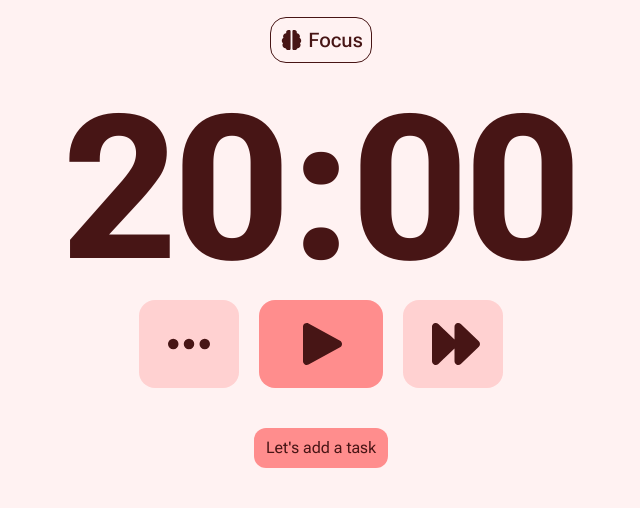
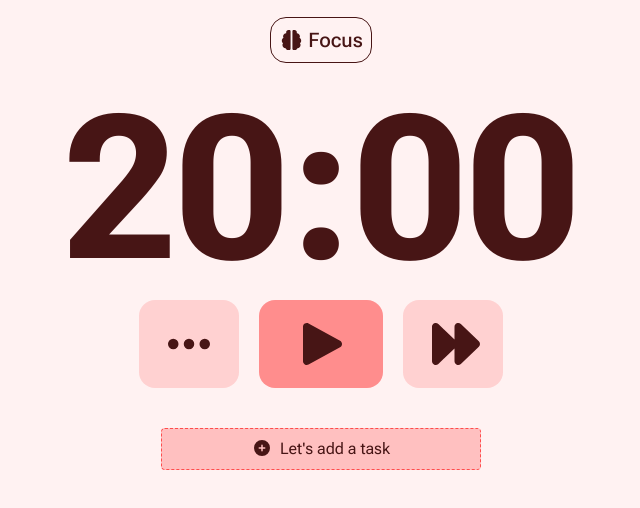
Before and after one commit to thheor/pomodoro, a React (Vite) app: page / in a window 1280 px wide. Shown: the top 508 px of the page, without its empty margins (319-959 px from the left). Built offline with nearby package versions, Linux system fonts and the light colour scheme.

Commit message:
add task error handling

```diff
--- a/src/Components/Task.jsx
+++ b/src/Components/Task.jsx
@@ -1,6 +1,6 @@
 import { useState, useEffect } from "react";
 import { FontAwesomeIcon } from '@fortawesome/react-fontawesome'
-import { faTrash, faCircleCheck } from '@fortawesome/free-solid-svg-icons';
+import { faTrash, faCircleCheck, faCirclePlus } from '@fortawesome/free-solid-svg-icons';
 
 export function Task(props){
     const [task, setTask] = useState(() => {
@@ -23,29 +23,35 @@ export function Task(props){
 
     const handleSubmit = (e) => {
         e.preventDefault();
-        let id = self.crypto.randomUUID();
-        const newTask = {id: id, item: input, isDone: false };
-        setTask(prev => [...prev, newTask]);
-        setInput('');
+        if(input !== ''){
+            let id = self.crypto.randomUUID();
+            const newTask = {id: id, item: input, isDone: false };
+            setTask(prev => [...prev, newTask]);
+            setInput('');
+        } else {
+            alert('Please input a text');
+        }
     }
 
     return(
-        <div className={`flex justify-center mt-10 font-display ${props.isFocus ? 'text-TextLight' : 'text-BreakText'}`}>
+        <div className={`flex justify-center mt-10 font-display mb-10 ${props.isFocus ? 'text-TextLight' : 'text-BreakText'}`}>
             {
                 !isTask ? <button onClick={handleIsTask}
-                className={`${props.isFocus ? 'bg-Focus-component/60 hover:bg-Focus-component/80' : 'bg-Break-component'}
-                transition ease-in-out duration-200 p-2 px-3 rounded-xl`}>Let's add a task</button>
+                className={`${props.isFocus ? 'bg-Focus-component/30 hover:bg-Focus-component/50' : 'bg-Break-component'}
+                transition ease-in-out duration-150 p-2 w-80 px-3 border border-Focus-component border-dashed rounded`}>
+                    <FontAwesomeIcon icon={faCirclePlus} className="mr-2" />
+                    Let's add a task</button>
                 :
                 <div>
-                    <form action="" className="flex gap-5">
-                        <input type="text" name="item" id="task" placeholder="add a task..." value={input} onChange={(e) => {setInput(e.target.value)}}
+                    <form action="" className="flex gap-5 justify-center">
+                        <input type="text" name="item" id="task" placeholder="What are you working on?" value={input} onChange={(e) => {setInput(e.target.value)}}
                         className={`${props.isFocus ? 'border-Focus-component ' : 'border-Break-component'}
                         p-2 border rounded-md focus:outline-none w-70`} />
                         <button onClick={handleSubmit}
                         className={`${props.isFocus ? 'bg-Focus-component/60 border-Focus-component text-TextLight hover:bg-Focus-component/30' : 'bg-Break-component/60 border-Break-component hover:bg-Break-component/40'}
                         border p-2 rounded-md cursor-pointer transition duration-200 ease-in-out`}>Add Task</button>
                     </form>
-                    <ul className="relative">{task.map((list) => {
+                    <ul className="">{task.map((list) => {
 
                         const handleRemove = () => {
                             const newList = task.filter(items => items.id !== list.id);
@@ -54,8 +60,12 @@ export function Task(props){
                         }
 
                         const handleCheck = () => {
-                            console.log('clicked')
-                            const newList = task.map(items => items.id === list.id ? { id: items.id, item: items.item, isDone: true } : { id: items.id, item: items.item, isDone: items.isDone });
+                            let newList;
+                            if(list.isDone === false){
+                                newList = task.map(items => items.id === list.id ? { id: items.id, item: items.item, isDone: true } : { id: items.id, item: items.item, isDone: items.isDone });
+                            } else {
+                                newList = task.map(items => items.id === list.id ? { id: items.id, item: items.item, isDone: false } : { id: items.id, item: items.item, isDone: items.isDone });
+                            }
                             console.log(newList);
                             setTask(newList);
                         }
@@ -63,13 +73,13 @@ export function Task(props){
                         return (
                         <li key={list.id}
                         className={`${props.isFocus ? 'bg-Focus-component/30' : 'bg-Break-component/30 '}
-                        ${list.isDone ? 'line-through brightness-50 pointer-events-none' : 'transiiton duration-300 ease-in-out hover:scale-102'}
-                        mt-2 p-2 rounded-md `}>
+                        ${list.isDone ? 'line-through brightness-50' : 'transiiton duration-150 ease-in-out hover:scale-102'}
+                        relative text-xl mt-2 p-2 pr-15 rounded-md max-w-md`}>
                             {list.item}
                             <FontAwesomeIcon icon={faCircleCheck} onClick={handleCheck}
-                            className="absolute right-8 hover:scale-120 scale-110 hover:brightness-175 cursor-pointer" />
+                            className="absolute right-7 top-1/2 transform -translate-x-1/2 -translate-y-1/2 hover:scale-120 scale-110 hover:brightness-175 hover:right-10 cursor-pointer" />
                             <FontAwesomeIcon icon={faTrash} onClick={handleRemove}
-                            className="absolute right-2 hover:scale-110 hover:brightness-175 cursor-pointer pointer-events-auto" /></li>
+                            className="absolute right-0 top-1/2 transform -translate-x-1/2 -translate-y-1/2 hover:scale-110 hover:brightness-175 cursor-pointer" /></li>
                     )})}</ul>
                 </div>
             }
--- a/src/Components/Timer.jsx
+++ b/src/Components/Timer.jsx
@@ -115,9 +115,9 @@ export function Timer(){
 
     return(
         <>
-        <div className={`w-screen h-screen overflow-hidden
+        <div className={`w-screen h-screen overflow-x-hidden
         ${isFocus ? 'bg-FocusLight' : 'bg-BreakLight'}
-        ${isSetting ? 'blur-[5px]' : ''}`}>
+        ${isSetting ? 'blur-[5px] pointer-events-none' : ''}`}>
             <div className="flex justify-center h-20 items-center">
                 {isFocus ?
                 <p className="font-display font-medium text-TextLight text-xl p-2 border border-Blue rounded-2xl">
```
